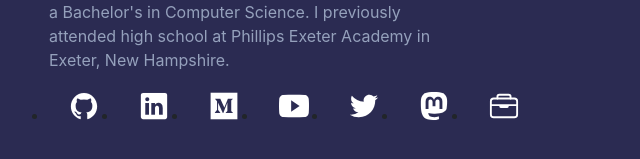
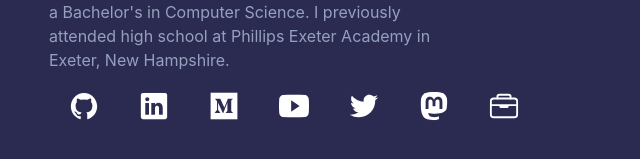
Before and after one commit to bharatari/bharatari.github.io, a plain HTML site: page index.html in a window 1280 px wide. Shown: the part 185-344 px from the top of the page, 33-673 px from the left. Drawn offline with nearby package versions, Linux system fonts and the light colour scheme; a web font is replaced by a local one.

Commit message:
More styling fixes

```diff
--- a/css/styles.css
+++ b/css/styles.css
@@ -57,6 +57,7 @@ body {
 
 .social-links {
   display: flex;
+  flex-direction: row;
   margin-top: -20px;
 }
 
--- a/index.html
+++ b/index.html
@@ -22,29 +22,29 @@
             <div class="col-md-7">
               <p class="description">I graduated from the University of Texas at Dallas with a Bachelor's in Computer Science. I previously attended high school at Phillips Exeter Academy in Exeter, New Hampshire.</p>
               <div class="row">
-                <ul class="social-links">
-                  <li class="icon-link">
+                <div class="social-links">
+                  <div class="icon-link">
                     <a href="http://www.github.com/bharatari"><ion-icon name="logo-github"></ion-icon></a>
-                  </li>
-                  <li class="icon-link">
+                  </div>
+                  <div class="icon-link">
                     <a href="https://www.linkedin.com/in/bharat-arimilli-b34155b8"><ion-icon name="logo-linkedin"></ion-icon></a>
-                  </li>
-                  <li class="icon-link">
+                  </div>
+                  <div class="icon-link">
                     <a href="https://medium.com/@bharatari"><ion-icon name="logo-medium"></ion-icon></a>
-                  </li>
-                  <li class="icon-link">
+                  </div>
+                  <div class="icon-link">
                     <a href="https://www.youtube.com/@bharatarimilli"><ion-icon name="logo-youtube"></ion-icon></a>
-                  </li>
-                  <li class="icon-link">
+                  </div>
+                  <div class="icon-link">
                     <a href="https://twitter.com/bharatari"><ion-icon name="logo-twitter"></ion-icon></a>
-                  </li>
-                  <li class="icon-link">
+                  </div>
+                  <div class="icon-link">
                     <a href="https://mastodon.social/@bharatari"><ion-icon name="logo-mastodon"></ion-icon></a>
-                  </li>
-                  <li class="icon-link">
+                  </div>
+                  <div class="icon-link">
                     <a href="https://angel.co/u/bharat-arimilli"><ion-icon name="briefcase-outline"></ion-icon></a>
-                  </li>
-                </ul>
+                  </div>
+                </div>
               </div>
             </div>
           </div>
```
